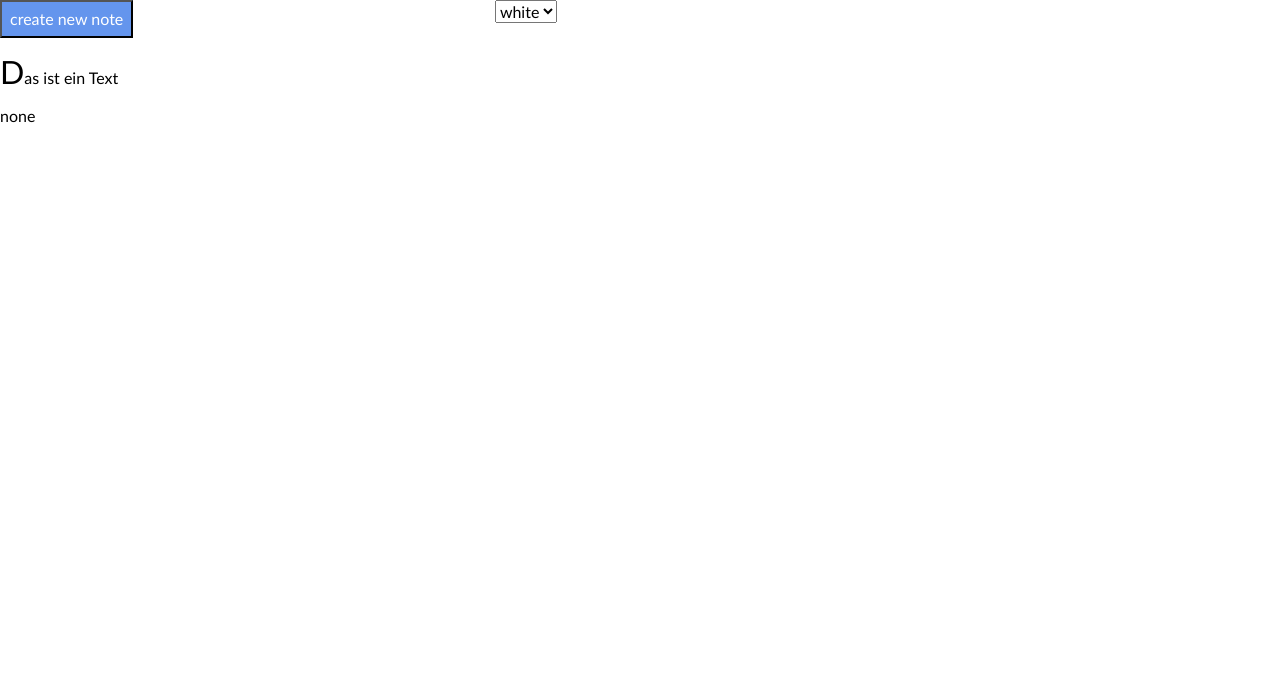
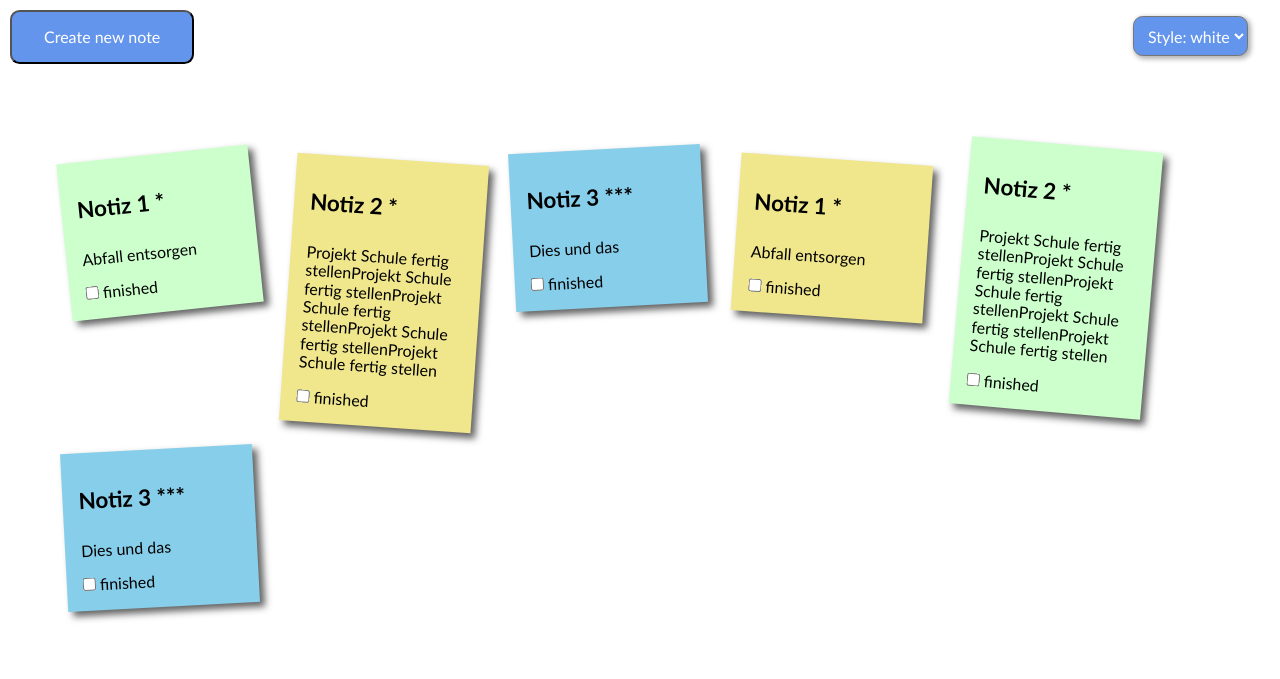
Before and after one commit to riesendaniel/onenote, a website: page src/index.html in a window 1280 px wide. Drawn offline with Linux system fonts and the light colour scheme.

Commit message:
init workspace

```diff
--- a/src/css/style.css
+++ b/src/css/style.css
@@ -34,20 +34,47 @@ body{
     margin-bottom: 1em;
 }
 .myForm button, button {
-    padding: 0.5em;
+    background-color: cornflowerblue; /* blue */
+    border-radius: 0.6em;
+    color: white;
+    padding: 1.0em 2.0em;
+    text-align: center;
+    text-decoration: none;
+    display: inline-block;
+    font-size: 1rem;
+    margin: 10px; /* abstand */
+    transition-duration: 0.4s;
+    cursor: pointer;
+}
+.myForm button:hover, button:hover {
+    background-color: white;
+    color: black;
+}
+
+select {
+    /* ... */
+    height: 40px;
+    padding-left: 10px;
     background: cornflowerblue;
     color: white;
+    font-size: 1rem;
+    box-shadow: 2px 2px 5px 1px rgba(0,0,0,0.3);
+    border-radius: 0.6rem;
 }
+
+select option {
+    color: cornflowerblue;
+    background: white;
+}
+
+select:focus::-ms-value {
+    background-color: transparent;
+}
+
 .myForm fieldset {
     border: 0;
 }
 
-#p1::selection{
-    background-color: lightgreen;
-}
-#p1::first-letter{
-    font-size: 200%;
-}
 #container {
     display: flex;
     flex-direction: row;
@@ -55,23 +82,94 @@ body{
     justify-content: space-between;
     align-items: flex-start;
 }
-#formcontainer{
-    display: grid;
-    grid-template-columns: 30% 60% 10%;
-    grid-template-rows: 25% 25% 25% 25%;
-}
-#formitem1{
-    grid-column-start: 1;
-}
-#formitem2{
-    grid-column-start: 2;
-}
-#formitem3{
-    grid-column-start: 3;
-}
 #item1{
     flex-grow: 1;
 }
 #item2{
     flex-grow: 2;
+    text-align: right;
+    padding: 1.0em 2.0em;
 }
+
+
+h2,p{
+    /* unnötig */
+    font-size:100%;
+    font-weight:normal;
+}
+ul,li{
+    /*Keine Aufzählung der Elemente*/
+    list-style:none;
+}
+ul{
+    overflow:hidden;
+    padding:3em;
+}
+ul li a{
+    text-decoration:none;
+    color:#000;
+    background: #ccffcc;
+    display:block;
+    /*height:10em;*/
+    width:10em;
+    padding:1em;
+    -moz-box-shadow:5px 5px 7px rgba(33,33,33,1);
+    -webkit-box-shadow: 5px 5px 7px rgba(33,33,33,.7);
+    box-shadow: 5px 5px 7px rgba(33,33,33,.7);
+    -moz-transition:-moz-transform .15s linear;
+    -o-transition:-o-transform .15s linear;
+    -webkit-transition:-webkit-transform .15s linear;
+}
+ul li{
+    margin:1em;
+    float:left;
+}
+ul li h2{
+    font-size:140%;
+    font-weight:bold;
+    padding-bottom:10px;
+}
+ul li p{
+    font-size:100%;
+}
+ul li a{
+    -webkit-transform: rotate(-6deg);
+    -o-transform: rotate(-6deg);
+    -moz-transform:rotate(-6deg);
+}
+ul li:nth-child(even) a{
+    -o-transform:rotate(4deg);
+    -webkit-transform:rotate(4deg);
+    -moz-transform:rotate(4deg);
+    position:relative;
+    top:5px;
+    background: khaki ;
+}
+ul li:nth-child(3n) a{
+    -o-transform:rotate(-3deg);
+    -webkit-transform:rotate(-3deg);
+    -moz-transform:rotate(-3deg);
+    position:relative;
+    top:-5px;
+    background: skyblue;
+}
+ul li:nth-child(5n) a{
+    -o-transform:rotate(5deg);
+    -webkit-transform:rotate(5deg);
+    -moz-transform:rotate(5deg);
+    position:relative;
+    top:-10px;
+}
+ul li a:hover,ul li a:focus{
+    box-shadow:10px 10px 7px rgba(0,0,0,.7);
+    -moz-box-shadow:10px 10px 7px rgba(0,0,0,.7);
+    -webkit-box-shadow: 10px 10px 7px rgba(0,0,0,.7);
+    -webkit-transform: scale(1.25);
+    -moz-transform: scale(1.25);
+    -o-transform: scale(1.25);
+    position:relative;
+    z-index:5;
+}
+ol{text-align:center;}
+ol li{display:inline;padding-right:1em;}
+ol li a{color:#fff;}
--- a/src/index.html
+++ b/src/index.html
@@ -9,22 +9,19 @@
     <div id="container">
         <div id="item1">
             <form method="get" action="createNote.html">
-                <button type="submit">create new note</button>
+                <button type="submit">Create new note</button>
             </form>
         </div>
         <div id="item2">
             <form>
                 <select onchange="changeColor(this)">
-                    <option value="white">white</option>
-                    <option value="beige">beige</option>
+                    <option value="white">Style: white</option>
+                    <option value="beige">Style: beige</option>
                 </select>
             </form>
         </div>
     </div>
-    <div>
-        <p id="p1">Das ist ein Text</p>
-        <div id="text"></div>
-    </div>
+    <ul id="notes"></ul>
     <script src="js/oneNote.js"></script>
 </body>
 </html>
--- a/src/js/oneNote.js
+++ b/src/js/oneNote.js
@@ -7,23 +7,63 @@ if( !color )
 color = JSON.parse(color);
 document.body.style.backgroundColor = color;
 
-var notes = sessionStorage.getItem("notes");
-if( !notes )
-{
-    sessionStorage.setItem("notes", JSON.stringify([]));
-    notes = sessionStorage.getItem("notes");
-}
-notes = JSON.parse(notes);
-document.getElementById("text").innerText = notes.length == 0 ? "none" : notes.join(" ");
+//var notes = sessionStorage.getItem("notes");
+//if( !notes )
+//{
+//    sessionStorage.setItem("notes", JSON.stringify([]));
+//    notes = sessionStorage.getItem("notes");
+//}
+//notes = JSON.parse(notes);
+
+const notes = [
+    {"id":"01", "title":"Notiz 1", "status": "offen", "beschreibung":"Abfall entsorgen", "rating":1, "erledigtbis":"2018-12-01"},
+    {"id":"02", "title":"Notiz 2", "status": "erledigt", "beschreibung":"Projekt Schule fertig stellenProjekt Schule fertig stellenProjekt Schule fertig stellenProjekt Schule fertig stellenProjekt Schule fertig stellen", "rating":1, "erledigtbis":"2018-06-28"},
+    {"id":"03", "title":"Notiz 3", "status": "offen", "beschreibung":"Dies und das", "rating":3, "erledigtbis":"2019-01-01"},
+    {"id":"01", "title":"Notiz 1", "status": "erledigt", "beschreibung":"Abfall entsorgen", "rating":1, "erledigtbis":"2018-12-01"},
+    {"id":"02", "title":"Notiz 2", "status": "erledigt", "beschreibung":"Projekt Schule fertig stellenProjekt Schule fertig stellenProjekt Schule fertig stellenProjekt Schule fertig stellenProjekt Schule fertig stellen", "rating":1, "erledigtbis":"2018-06-28"},
+    {"id":"03", "title":"Notiz 3", "status": "offen", "beschreibung":"Dies und das", "rating":3, "erledigtbis":"2019-01-01"}
+];
 
 function changeColor(form_element) {
     sessionStorage.setItem("color", JSON.stringify(form_element.value));
     document.body.style.backgroundColor = form_element.value;
 }
 
-function send(){
+function createNotesList (notes) {
+    let htmlString ="";
+    notes.forEach(function (note) {
+        htmlString += "<li>";
+        htmlString += "<a href=\"createNote.html\">";
+        htmlString += "<h2>";
+        htmlString += note.title;
+        htmlString+= !note.rating ? "" : " " + "*".repeat(note.rating);
+        htmlString += "</h2>";
+        htmlString += "<p>";
+        htmlString += note.beschreibung;
+        htmlString += "</p>";
+        htmlString += "<input id=\"checkBox\" type=\"checkbox\">";
+        htmlString += " finished";
+        htmlString += "</input>";
+        htmlString += "</li>";
+    });
+    return htmlString;
+}
+
+function sendButtonClickEvent(event) {
+    event.target.dataset.title;
     const notes = JSON.parse(sessionStorage.getItem("notes"));
     notes.push(document.getElementById("title").value);
     sessionStorage.setItem("notes", JSON.stringify(notes));
     window.location.replace("list.html");
-};
+}
+
+function renderSongs () {
+    if(document.getElementById("notes")){
+        document.getElementById("notes").innerHTML=createNotesList(notes);
+    }
+}
+
+window.onload = function() {
+    renderSongs();
+    document.getElementById("submit").addEventListener("click", sendButtonClickEvent);
+}
```
Also changed, not shown: src/createNote.html (+6 -6 lines).
